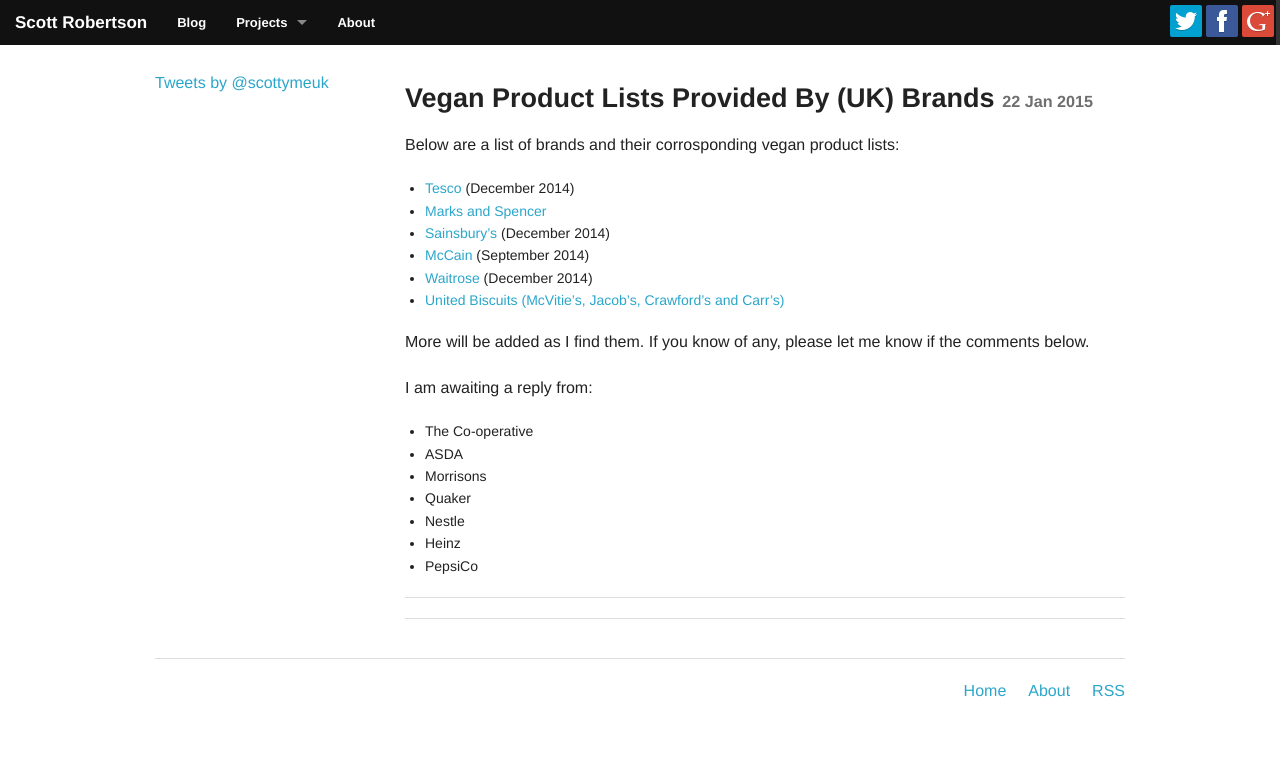
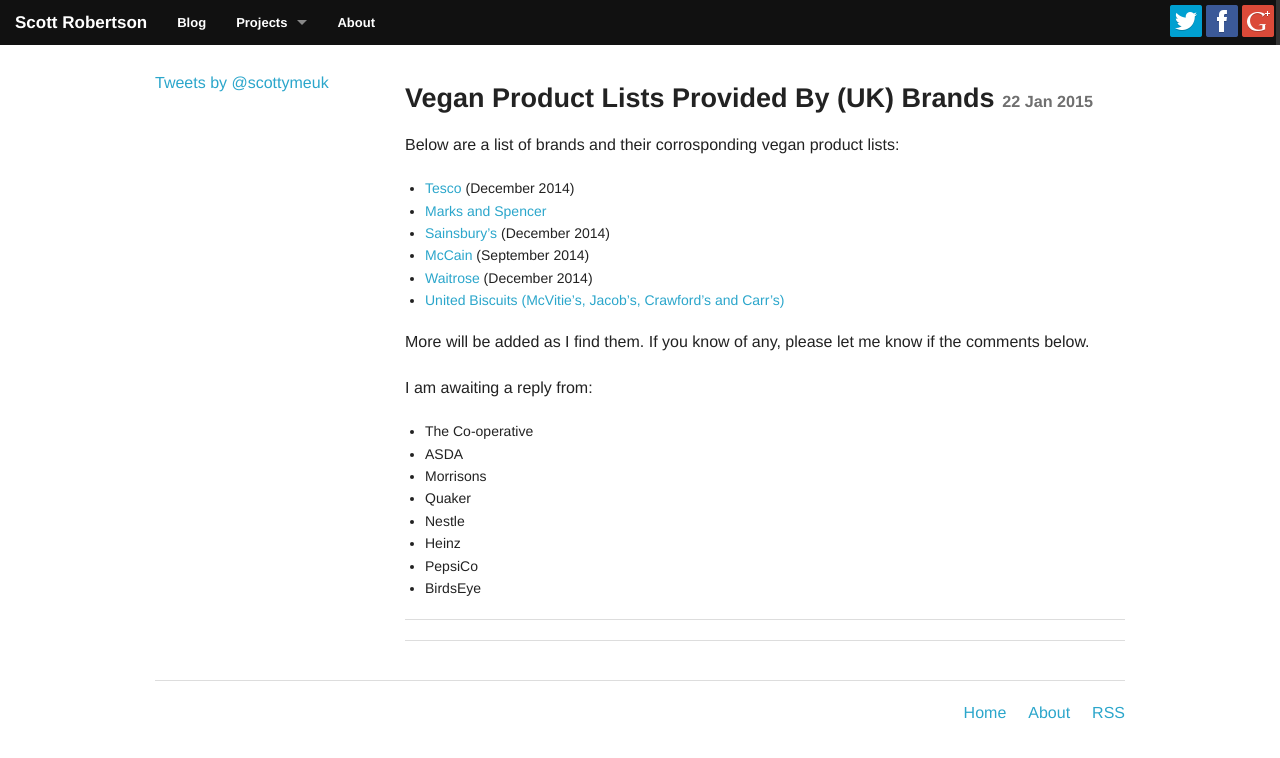
Before and after one commit to scottrobertson/scottrobertson.me, a Jekyll site: the page built from _posts/2015-01-22-uk-brands-vegan-lists.markdown, in a window 1280 px wide. Shown: the top 758 px of the page. Built offline with Jekyll 4.4.1, drawn with Linux system fonts in a browser that asks for light colours; nearby versions of some CDN libraries; Markdown is read by kramdown in place of the engine named in the settings; comment, search, counter and statistics services are not loaded.

Commit message:
Waiting for BirdsEye

```diff
--- a/_posts/2015-01-22-uk-brands-vegan-lists.markdown
+++ b/_posts/2015-01-22-uk-brands-vegan-lists.markdown
@@ -25,3 +25,4 @@
 - Nestle
 - Heinz
 - PepsiCo
+- BirdsEye
```
